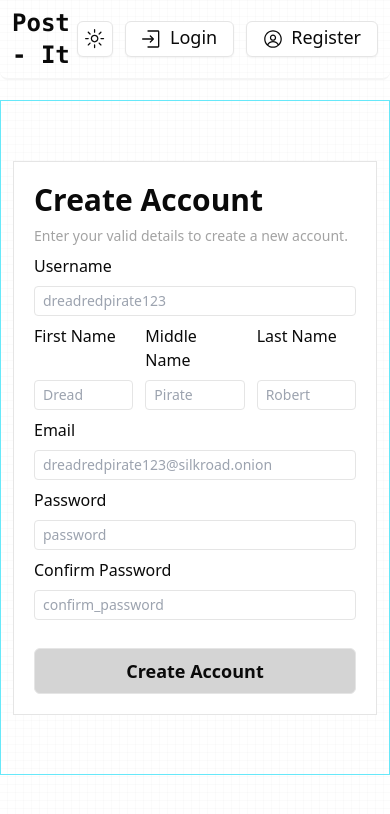
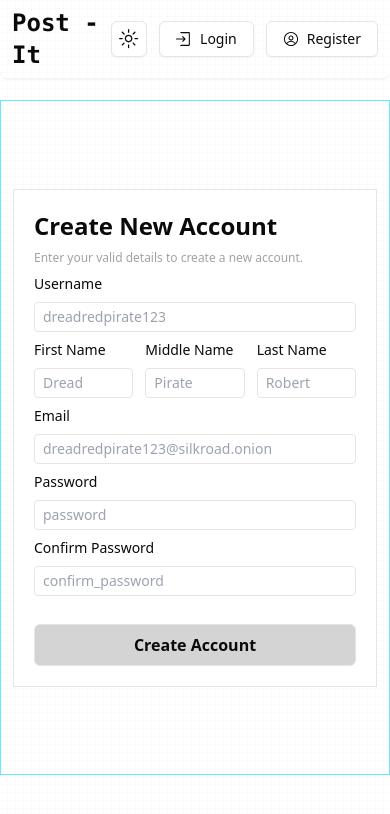
Before and after one commit to falcon71181/Post-It, a Next.js app in the folder client/: page /register in a window 390 px wide. Shown: the top 814 px of the page. Built offline with nearby package versions, Linux system fonts and the light colour scheme; no server answers.

Commit message:
style: styling Update (Login & Register)

```diff
--- a/client/src/app/layout.tsx
+++ b/client/src/app/layout.tsx
@@ -3,6 +3,7 @@ import { ThemeProvider } from "@/components/theme/ThemeProvider";
 import NavBar from "@/components/nav/NavBar";
 import { Background } from "@/components/theme/BackgroundGrid";
 import { Caveat } from 'next/font/google'
+import { cn } from "../lib/utils";
 import "./globals.css";
 
 
@@ -25,7 +26,8 @@ export default function RootLayout({
 }>) {
   return (
     <html lang="en">
-      <body className="font-sans antialiased scroll-smooth bg-background">
+      <body className={cn(
+        "font-sans antialiased scroll-smooth bg-background", caveat.variable)}>
         <div className="min-h-screen w-full sm:w-10/12 md:w-9/12 mx-auto flex flex-col transition-all duration-500">
           <ThemeProvider
             enableSystem
--- a/client/src/app/login/page.tsx
+++ b/client/src/app/login/page.tsx
@@ -57,11 +57,11 @@ const Login = () => {
   const [state, formAction] = useFormState(handleRegisteration, initialState);
   return (
     <div className="px-3 min-h-[80vh] flex justify-center items-center border border-cyan-300">
-      <div className="w-full sm:w-11/12 lg:w-10/12 xl:w-9/12 2xl:w-7/12 p-5 flex flex-col gap-2 bg-background border border-border transition-all duration-1000">
-        <h1 className="font-semibold text-3xl">Login Into Account</h1>
-        <h1 className="text-sm text-neutral-400">Enter your valid details to login into your account.</h1>
+      <div className="w-full sm:w-9/12 lg:w-6/12 xl:w-5/12 p-5 flex flex-col gap-2 bg-background border border-border transition-all duration-1000">
+        <h1 className="font-semibold text-2xl md:text-3xl">Login Into Account</h1>
+        <h1 className="text-xs md:text-sm text-neutral-400">Enter your valid details to login into your account.</h1>
         <form action={formAction} className="grid grid-cols-3 gap-y-2 gap-x-3">
-          <h1 className="text-base dark:text-neutral-300 col-span-3">{loginVia ? "Username" : "Email"}</h1>
+          <h1 className="text-sm md:text-base dark:text-neutral-300 col-span-3">{loginVia ? "Username" : "Email"}</h1>
           <input
             type={loginVia ? "text" : "email"}
             id={loginVia ? "username" : "email"}
@@ -71,7 +71,7 @@ const Login = () => {
           <div className="text-blue-300 col-span-3 text-xs font-semibold text-right mr-3 hover:underline hover:underline-offset-4 cursor-pointer"
             onClick={() => setLoginVia(!loginVia)}
           >{loginVia ? "Login by using username" : "Login by using email"}</div>
-          <h1 className="text-base dark:text-neutral-300 col-span-3">Password</h1>
+          <h1 className="text-sm md:text-base dark:text-neutral-300 col-span-3">Password</h1>
           <input
             type="password"
             id="password"
@@ -79,7 +79,7 @@ const Login = () => {
             placeholder="password"
             required />
         </form>
-        <button type="submit" className="w-full px-3 py-2 mt-5 text-lg dark:text-black font-semibold flex items-center justify-center rounded-md border border-border cursor-pointer bg-neutral-300 hover:bg-neutral-300/80 select-none transition-colors duration-200">
+        <button type="submit" className="w-full px-3 py-2 mt-5 text-base md:text-lg dark:text-black font-semibold flex items-center justify-center rounded-md border border-border cursor-pointer bg-neutral-300 hover:bg-neutral-300/80 select-none transition-all duration-200">
           Login Into Account
         </button>
       </div>
--- a/client/src/app/register/page.tsx
+++ b/client/src/app/register/page.tsx
@@ -61,19 +61,19 @@ const Register = () => {
   return (
     <div className="px-3 min-h-[80vh] flex justify-center items-center border border-cyan-300">
       <div className="w-full sm:w-11/12 lg:w-10/12 xl:w-9/12 2xl:w-7/12 p-5 flex flex-col gap-2 bg-background border border-border transition-all duration-1000">
-        <h1 className="font-semibold text-3xl">Create Account</h1>
-        <h1 className="text-sm text-neutral-400">Enter your valid details to create a new account.</h1>
+        <h1 className="font-semibold text-2xl md:text-3xl transition-all duration-500">Create New Account</h1>
+        <h1 className="text-xs md:text-sm text-neutral-400">Enter your valid details to create a new account.</h1>
         <form action={formAction} className="grid grid-cols-3 gap-y-2 gap-x-3">
-          <h1 className="text-base dark:text-neutral-300 col-span-3">Username</h1>
+          <h1 className="text-sm md:text-base dark:text-neutral-300 col-span-3">Username</h1>
           <input
             type="text"
             id="username"
             className="col-span-3 bg-background border border-border text-gray-900 text-sm rounded-sm focus:ring-blue-500 focus:border-blue-500 block w-full px-2 py-1 dark:placeholder-gray-400 dark:text-white dark:focus:ring-blue-500 dark:focus:border-blue-500"
             placeholder="dreadredpirate123"
             required />
-          <h1 className="text-base dark:text-neutral-300 col-span-1">First Name</h1>
-          <h1 className="text-base dark:text-neutral-300 col-span-1">Middle Name</h1>
-          <h1 className="text-base dark:text-neutral-300 col-span-1">Last Name</h1>
+          <h1 className="text-sm md:text-base dark:text-neutral-300 col-span-1">First Name</h1>
+          <h1 className="text-sm md:text-base dark:text-neutral-300 col-span-1">Middle Name</h1>
+          <h1 className="text-sm md:text-base dark:text-neutral-300 col-span-1">Last Name</h1>
           <input
             type="text"
             id="first_name"
@@ -92,21 +92,21 @@ const Register = () => {
             className="col-span-1 bg-background border border-border text-gray-900 text-sm rounded-sm focus:ring-blue-500 focus:border-blue-500 block w-full px-2 py-1 dark:placeholder-gray-400 dark:text-white dark:focus:ring-blue-500 dark:focus:border-blue-500"
             placeholder="Robert"
           />
-          <h1 className="text-base dark:text-neutral-300 col-span-3">Email</h1>
+          <h1 className="text-sm md:text-base dark:text-neutral-300 col-span-3">Email</h1>
           <input
             type="text"
             id="email"
             className="col-span-3 bg-background border border-border text-gray-900 text-sm rounded-sm focus:ring-blue-500 focus:border-blue-500 block w-full px-2 py-1 dark:placeholder-gray-400 dark:text-white dark:focus:ring-blue-500 dark:focus:border-blue-500"
             placeholder="dreadredpirate123@silkroad.onion"
             required />
-          <h1 className="text-base dark:text-neutral-300 col-span-3">Password</h1>
+          <h1 className="text-sm md:text-base dark:text-neutral-300 col-span-3">Password</h1>
           <input
             type="password"
             id="password"
             className="col-span-3 bg-background border border-border text-gray-900 text-sm rounded-sm focus:ring-blue-500 focus:border-blue-500 block w-full px-2 py-1 dark:placeholder-gray-400 dark:text-white dark:focus:ring-blue-500 dark:focus:border-blue-500"
             placeholder="password"
             required />
-          <h1 className="text-base dark:text-neutral-300 col-span-3">Confirm Password</h1>
+          <h1 className="text-sm md:text-base dark:text-neutral-300 col-span-3">Confirm Password</h1>
           <input
             type="password"
             id="confirm_password"
@@ -114,7 +114,7 @@ const Register = () => {
             placeholder="confirm_password"
             required />
         </form>
-        <button type="submit" className="w-full px-3 py-2 mt-5 text-lg dark:text-black font-semibold flex items-center justify-center rounded-md border border-border cursor-pointer bg-neutral-300 hover:bg-neutral-300/80 select-none transition-colors duration-200">
+        <button type="submit" className="w-full px-3 py-2 mt-5 text-base md:text-lg dark:text-black font-semibold flex items-center justify-center rounded-md border border-border cursor-pointer bg-neutral-300 hover:bg-neutral-300/80 select-none transition-all duration-200">
           Create Account
         </button>
       </div>
--- a/client/src/components/nav/NavBar.tsx
+++ b/client/src/components/nav/NavBar.tsx
@@ -20,8 +20,8 @@ const NavBar = () => {
 const Register = () => {
   return (
     <Link href="/register" className='flex items-center gap-2 h-9 px-4 py-2 rounded-md border border-input bg-background shadow-sm hover:bg-accent hover:text-accent-foreground'>
-      <AvatarIcon className='size-5' />
-      <h1 className='text-lg pb-1'>Register</h1>
+      <AvatarIcon className='size-4' />
+      <h1 className='text-sm'>Register</h1>
     </Link>
   )
 }
@@ -29,8 +29,8 @@ const Register = () => {
 const Login = () => {
   return (
     <Link href="/login" className='flex items-center gap-2 h-9 px-4 py-2 rounded-md border border-input bg-background shadow-sm hover:bg-accent hover:text-accent-foreground'>
-      <EnterIcon className='size-5' />
-      <h1 className='text-lg pb-1'>Login</h1>
+      <EnterIcon className='size-4' />
+      <h1 className='text-sm'>Login</h1>
     </Link>
   )
 }
--- a/client/src/utils/cn.ts
+++ /dev/null
@@ -1,6 +0,0 @@
-import { ClassValue, clsx } from "clsx";
-import { twMerge } from "tailwind-merge";
-
-export function cn(...inputs: ClassValue[]) {
-  return twMerge(clsx(inputs));
-}
```
